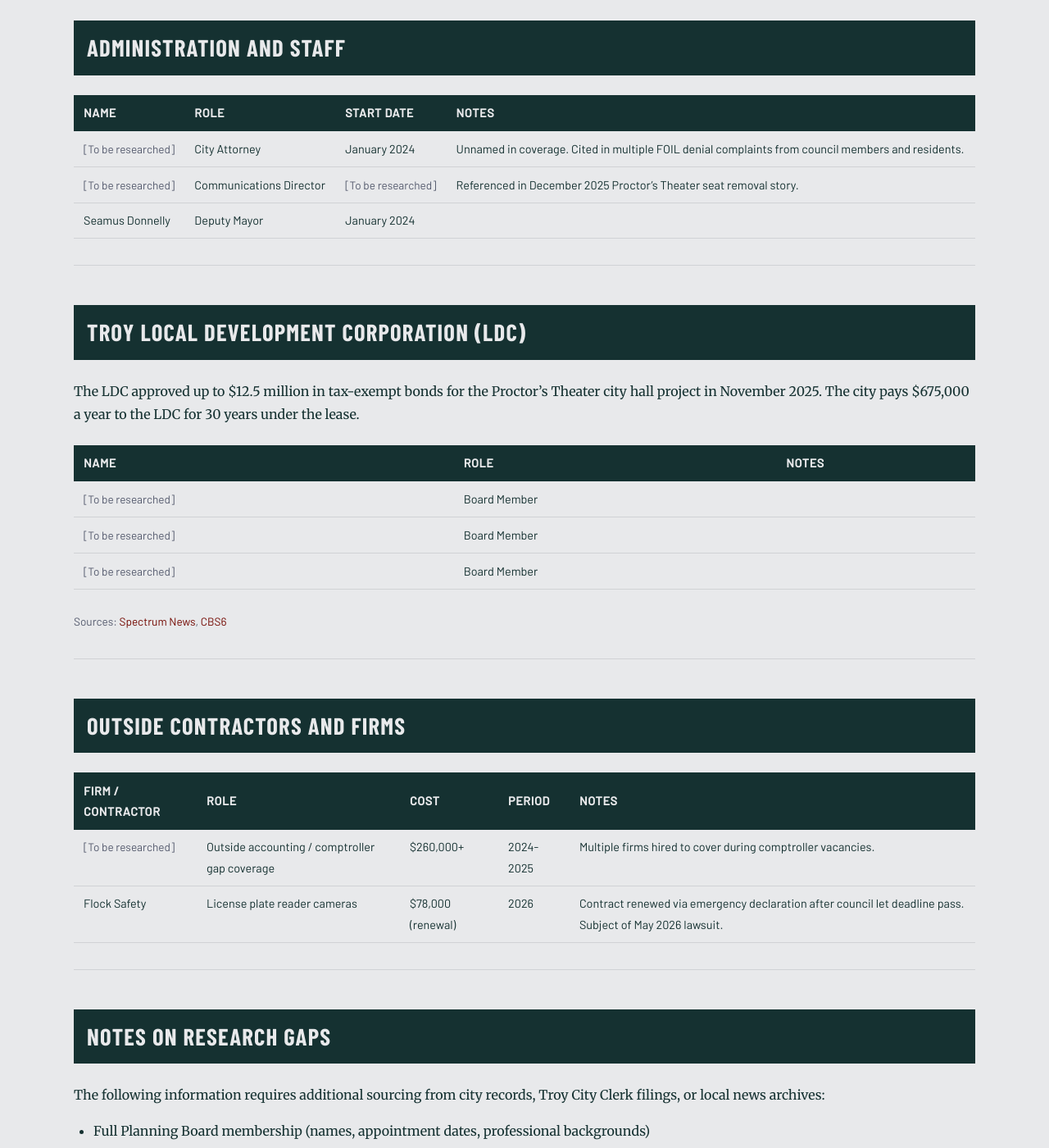
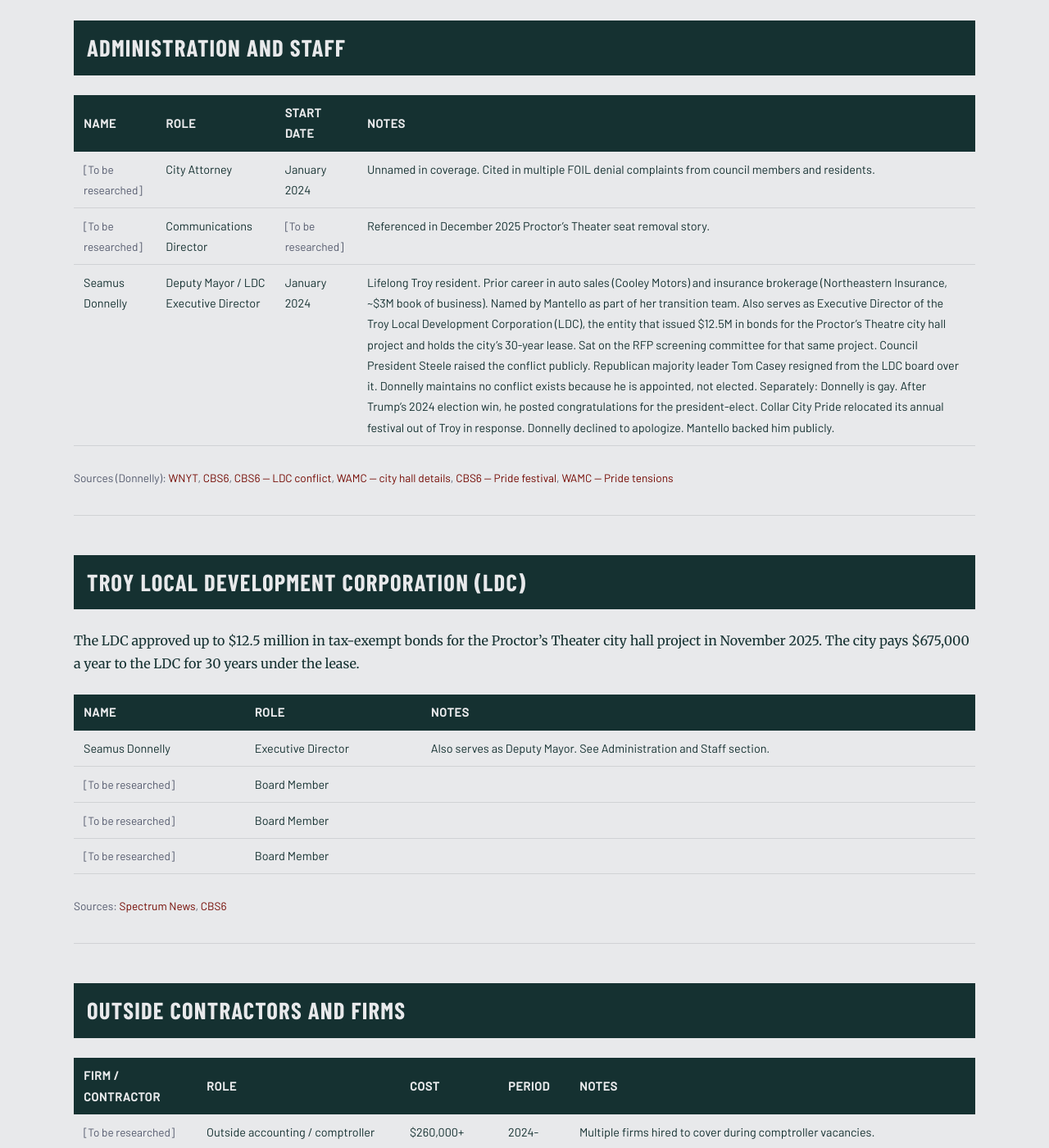
Before and after one commit to MdevitSEC/the-mantello-record, a Jekyll site: the page built from Mantello_Appointees_and_Hires.md, in a window 1280 px wide and 1400 px high, scrolled down 1894 px. Shown: the whole window at 82% size. Built offline with Jekyll 4.4.1, drawn with Linux system fonts in a browser that asks for light colours; some web fonts are replaced; our own code applies the rules of GitHub Pages for plain Markdown files.

Commit message:
Add sourced profile for Seamus Donnelly, including LDC dual role and Pride controversy
Co-Authored-By: Claude Sonnet 4.6 <noreply@anthropic.com>

```diff
--- a/Mantello_Appointees_and_Hires.md
+++ b/Mantello_Appointees_and_Hires.md
@@ -51,7 +51,9 @@ The vote was 4-3 along strict party lines. Council President Steele called it a
 |---|---|---|---|
 | *[To be researched]* | City Attorney | January 2024 | Unnamed in coverage. Cited in multiple FOIL denial complaints from council members and residents. |
 | *[To be researched]* | Communications Director | *[To be researched]* | Referenced in December 2025 Proctor's Theater seat removal story. |
-| Seamus Donnelly | Deputy Mayor | January 2024 | |
+| Seamus Donnelly | Deputy Mayor / LDC Executive Director | January 2024 | Lifelong Troy resident. Prior career in auto sales (Cooley Motors) and insurance brokerage (Northeastern Insurance, ~$3M book of business). Named by Mantello as part of her transition team. Also serves as Executive Director of the Troy Local Development Corporation (LDC), the entity that issued $12.5M in bonds for the Proctor's Theatre city hall project and holds the city's 30-year lease. Sat on the RFP screening committee for that same project. Council President Steele raised the conflict publicly. Republican majority leader Tom Casey resigned from the LDC board over it. Donnelly maintains no conflict exists because he is appointed, not elected. Separately: Donnelly is gay. After Trump's 2024 election win, he posted congratulations for the president-elect. Collar City Pride relocated its annual festival out of Troy in response. Donnelly declined to apologize. Mantello backed him publicly. |
+
+*Sources (Donnelly): [WNYT](https://wnyt.com/top-stories/troys-mayor-elect-names-new-deputy-mayor/), [CBS6](https://cbs6albany.com/news/local/troys-mayor-elect-chooses-her-team-carmella-mantello-city-republican-gop-first-woman-collar-seamus-donnelly-deputy-hudson-valley-community-college-phd-president-don-dane-politics-local-government-engineers-), [CBS6 — LDC conflict](https://cbs6albany.com/news/local/troy-council-leader-resigns-from-development-board-amid-city-hall-controversy), [WAMC — city hall details](https://www.wamc.org/news/2025-08-08/troy-residents-still-seek-more-details-regarding-the-proposed-city-hall-relocation), [CBS6 — Pride festival](https://cbs6albany.com/news/local/troy-pride-festival-moves-amid-controversy-over-deputy-mayors-post), [WAMC — Pride tensions](https://www.wamc.org/news/2025-06-06/tensions-over-pride-in-troy-on-display-at-latest-council-meeting)*
 
 ---
 
@@ -61,6 +63,7 @@ The LDC approved up to $12.5 million in tax-exempt bonds for the Proctor's Theat
 
 | Name | Role | Notes |
 |---|---|---|
+| Seamus Donnelly | Executive Director | Also serves as Deputy Mayor. See Administration and Staff section. |
 | *[To be researched]* | Board Member | |
 | *[To be researched]* | Board Member | |
 | *[To be researched]* | Board Member | |
```
